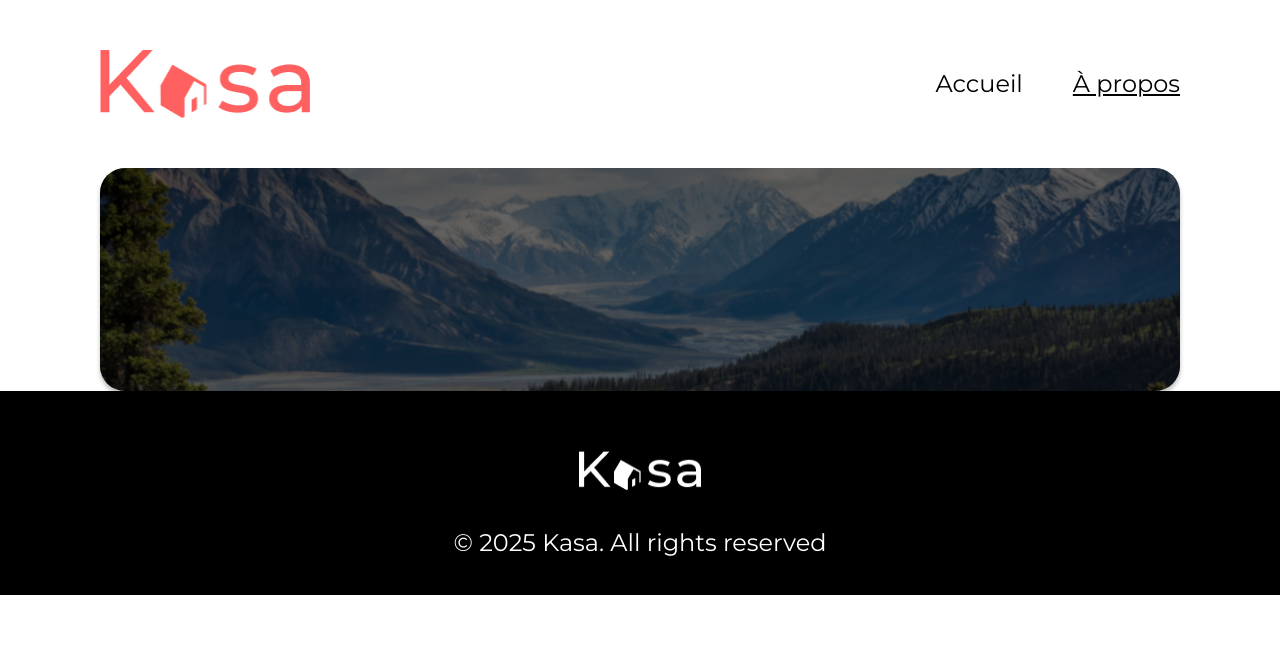
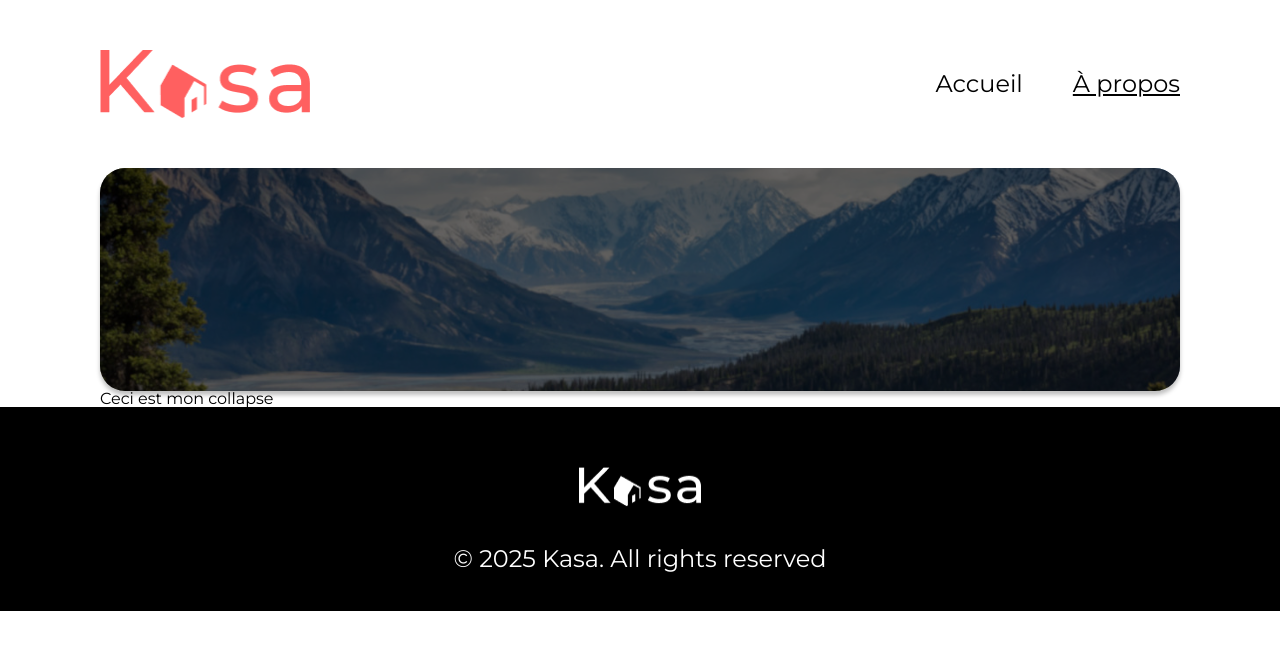
Before and after one commit to n-bon/kasa-oc, a React (Vite) app: page /a-propos in a window 1280 px wide. Shown: the top 650 px of the page. Built offline with nearby package versions, Linux system fonts and the light colour scheme.

Commit message:
Build (App) Add structure & icons file to prepare Collapse creation

```diff
--- a/index.html
+++ b/index.html
@@ -7,6 +7,8 @@
     <link rel="preconnect" href="https://fonts.googleapis.com">
     <link rel="preconnect" href="https://fonts.gstatic.com" crossorigin>
     <link href="https://fonts.googleapis.com/css2?family=Montserrat:ital,wght@0,100..900;1,100..900&display=swap" rel="stylesheet">
+    <!--Import des icones fa-->
+    <script src="https://kit.fontawesome.com/43fc7e11e0.js" crossorigin="anonymous"></script>
     <title>Kasa</title>
   </head>
   <body>
--- /dev/null
+++ b/src/assets/components/Collapse/index.jsx
@@ -0,0 +1,8 @@
+
+function Collapse () {
+    return(
+        <p>Ceci est mon collapse</p>
+    )
+}
+
+export default Collapse
--- a/src/pages/About/index.jsx
+++ b/src/pages/About/index.jsx
@@ -1,10 +1,14 @@
-import Banner from "../../assets/components/Banner"
+import Banner from '../../assets/components/Banner'
 import backgroundImage from '../../../public/images/mountains.jpg'
+import Collapse from '../../assets/components/Collapse'
 
 function About () {
     return (
         <main>
             <Banner title='' image={backgroundImage}/>
+            <section>
+                <Collapse />
+            </section>
         </main>
     )
 }
```
